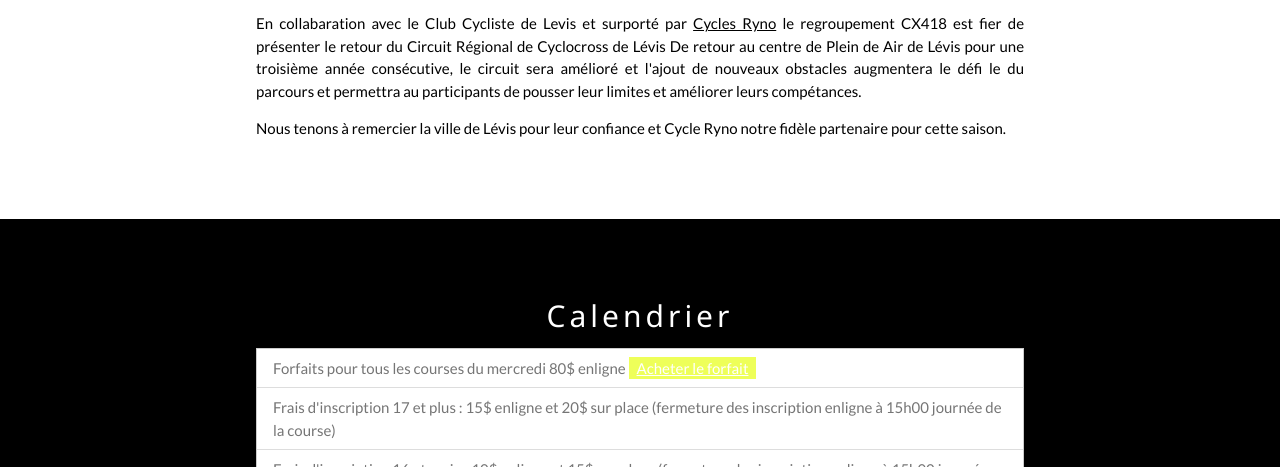
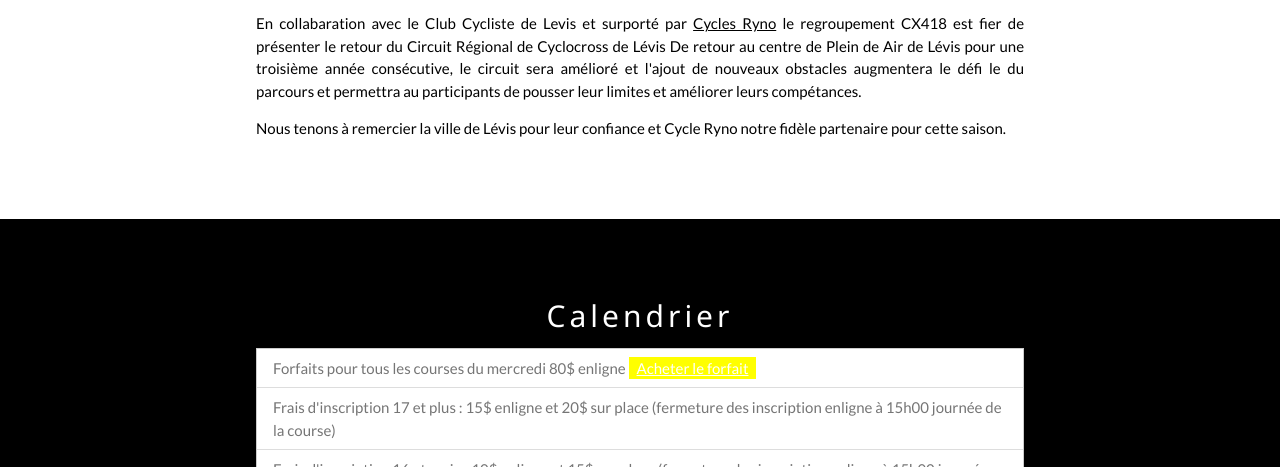
Before and after one commit to blaireau47/cx418WebSite, a plain HTML site: page CircuitLevis/index.html in a window 1280 px wide. Shown: the part 485-952 px from the top of the page. Drawn offline with nearby package versions, Linux system fonts and the light colour scheme; some packages are replaced by stand-ins of ours.

Commit message:
changement pour 2019

```diff
--- a/assets/styles/CircuitStyleOveride.css
+++ b/assets/styles/CircuitStyleOveride.css
@@ -1,2 +1,2 @@
 .w3-CyclesDupont,.w3-hover-red:hover{color:#fff!important;background-color:#b80605!important}
-.w3-Inscription,.w3-hover-red:hover{color:#fff!important;background-color:#eeff59!important}
+.w3-Inscription,.w3-hover-red:hover{color:#fff!important;background-color:yellow!important}
```
